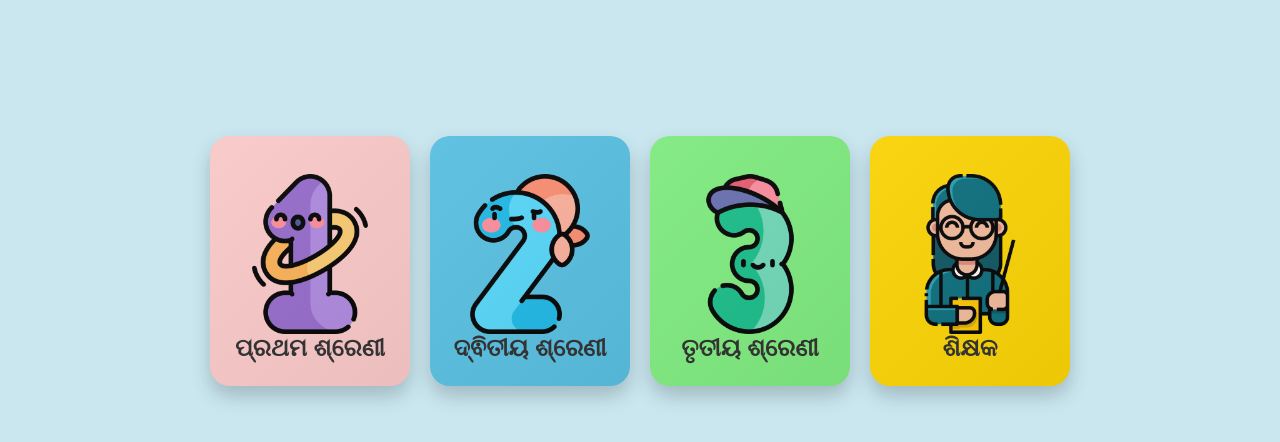
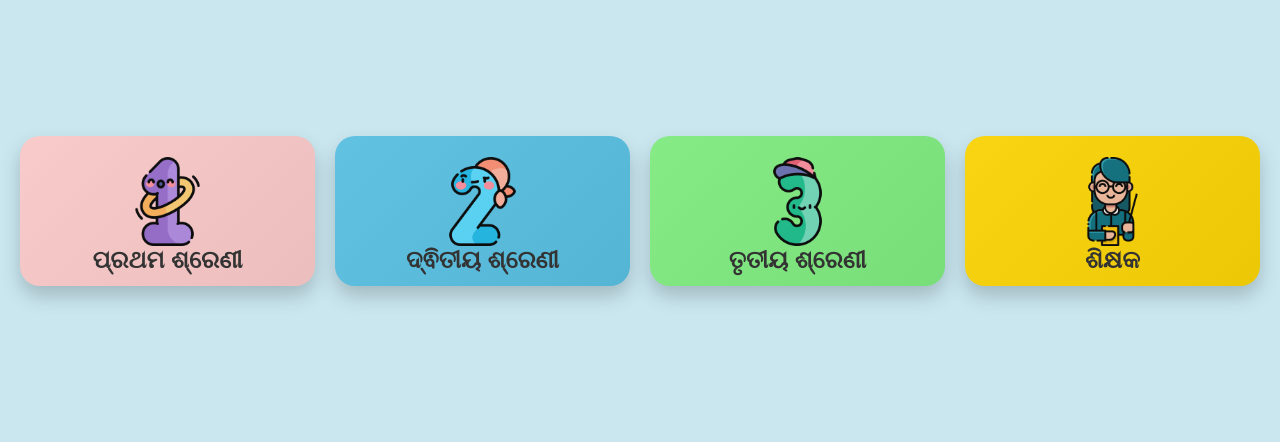
Before and after one commit to flnodisha/flnodisha, a plain HTML site: page index.html in a window 1280 px wide. Shown: the part 64-506 px from the top of the page. Drawn offline with Linux system fonts and the light colour scheme.

Commit message:
Update index.html

```diff
--- a/index.html
+++ b/index.html
@@ -137,8 +137,8 @@
     /* Individual tile styles */
     .tile {
       flex: 1 1 200px;
-      max-width: 200px;
-      height: 250px;
+      max-width: 300px;
+      height: 150px;
       background: white;
       border-radius: 20px;
       box-shadow: 0 10px 20px rgba(0, 0, 0, 0.2);
@@ -178,8 +178,8 @@
     }
 
     .tile-icon {
-      margin-top: 7%;
-      width: 80%;
+      margin-top: 3%;
+      width: 30%;
       height: auto;
       margin-bottom: 0px;
       position: center;
```
